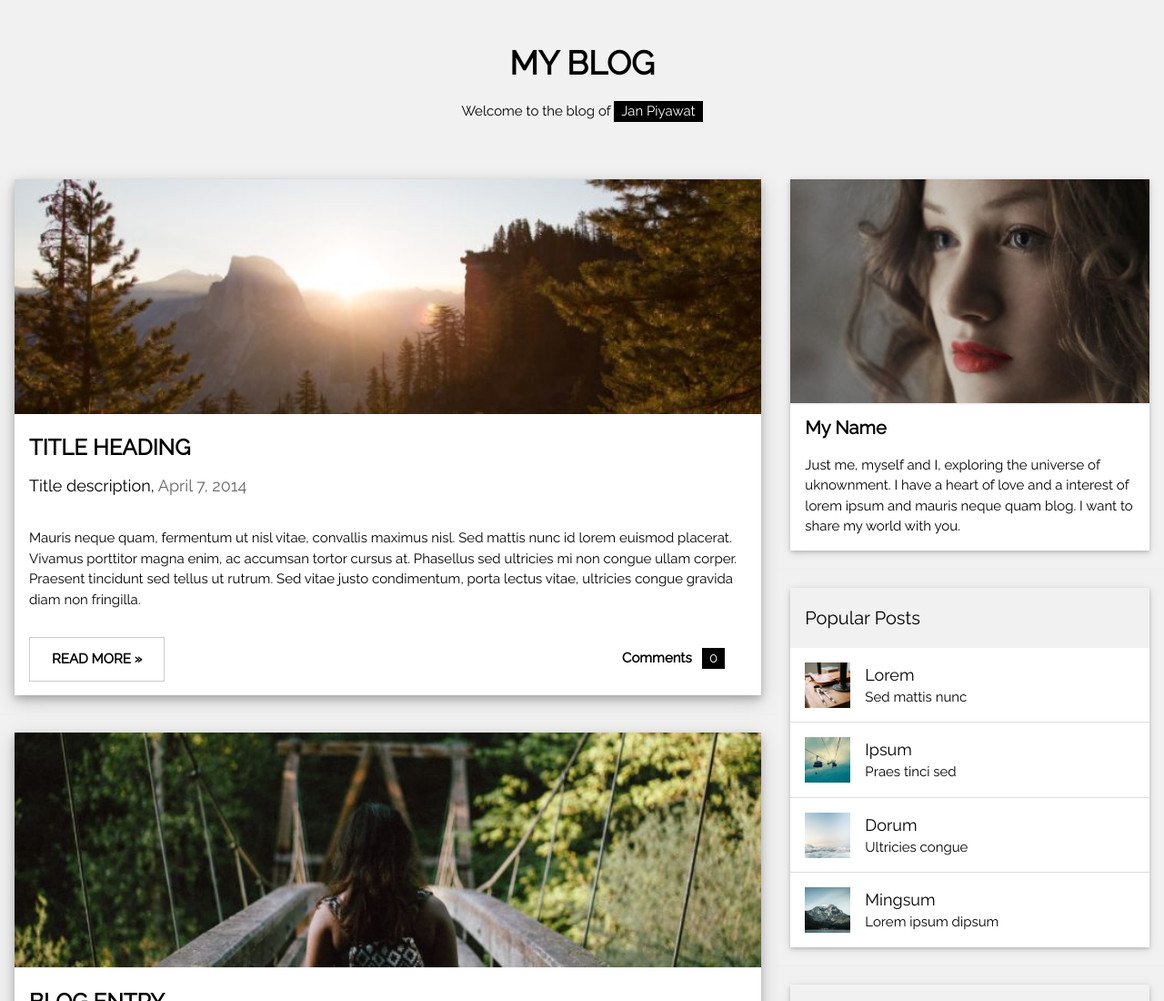
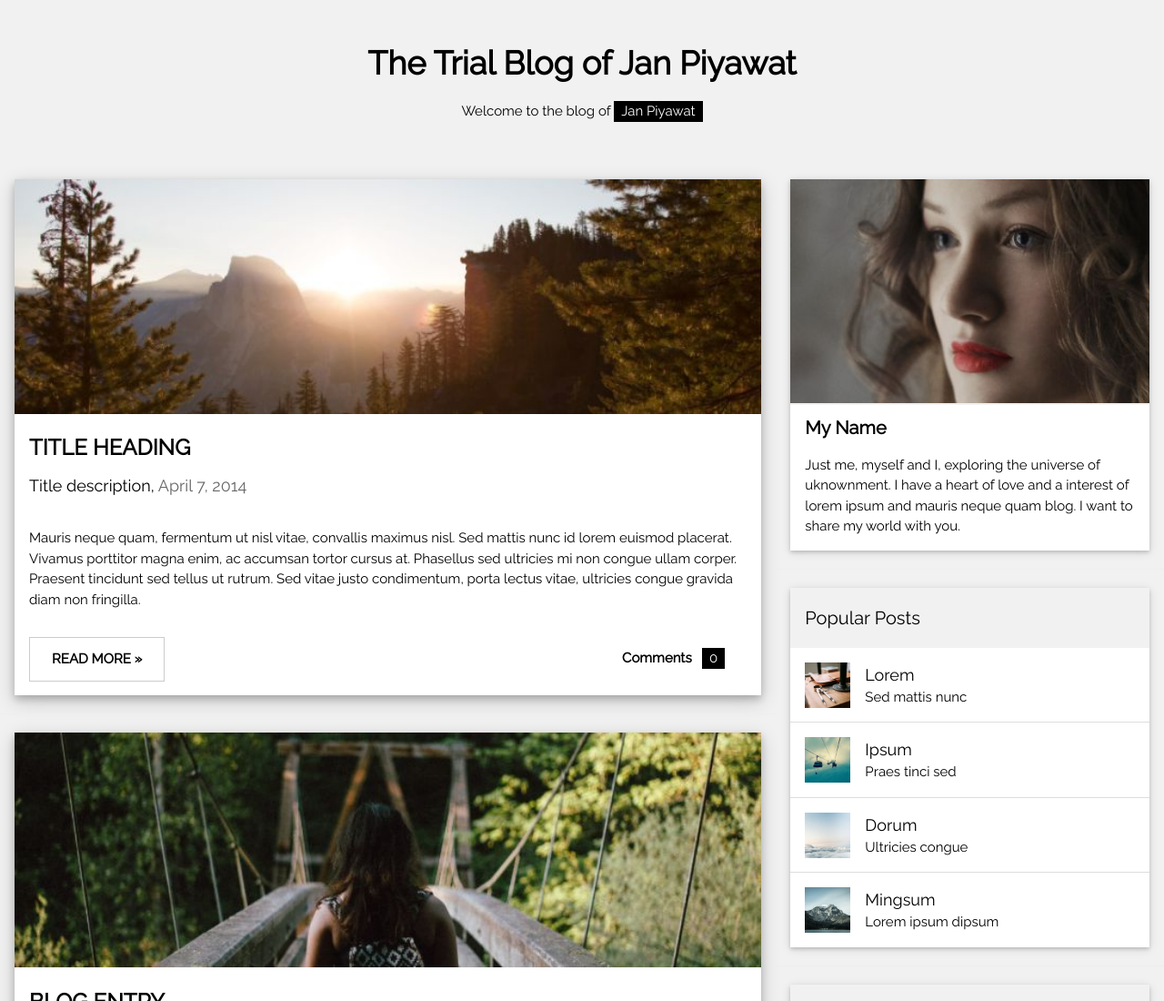
Before and after one commit to janpiyawat/trial02, a plain HTML site: page index.html in a window 1280 px wide. Shown: the top 1100 px of the page at 91% size. Drawn offline with Linux system fonts and the light colour scheme.

Commit message:
Update index.html

```diff
--- a/index.html
+++ b/index.html
@@ -16,7 +16,7 @@ and is wrapped around the whole page content, except for the footer in this exam
 
 <!-- Header -->
 <header class="w3-container w3-center w3-padding-32">
-  <h1><b>MY BLOG</b></h1>
+  <h1><b>The Trial Blog of Jan Piyawat</b></h1>
   <p>Welcome to the blog of <span class="w3-tag">Jan Piyawat</span></p>
 </header>
 
```
